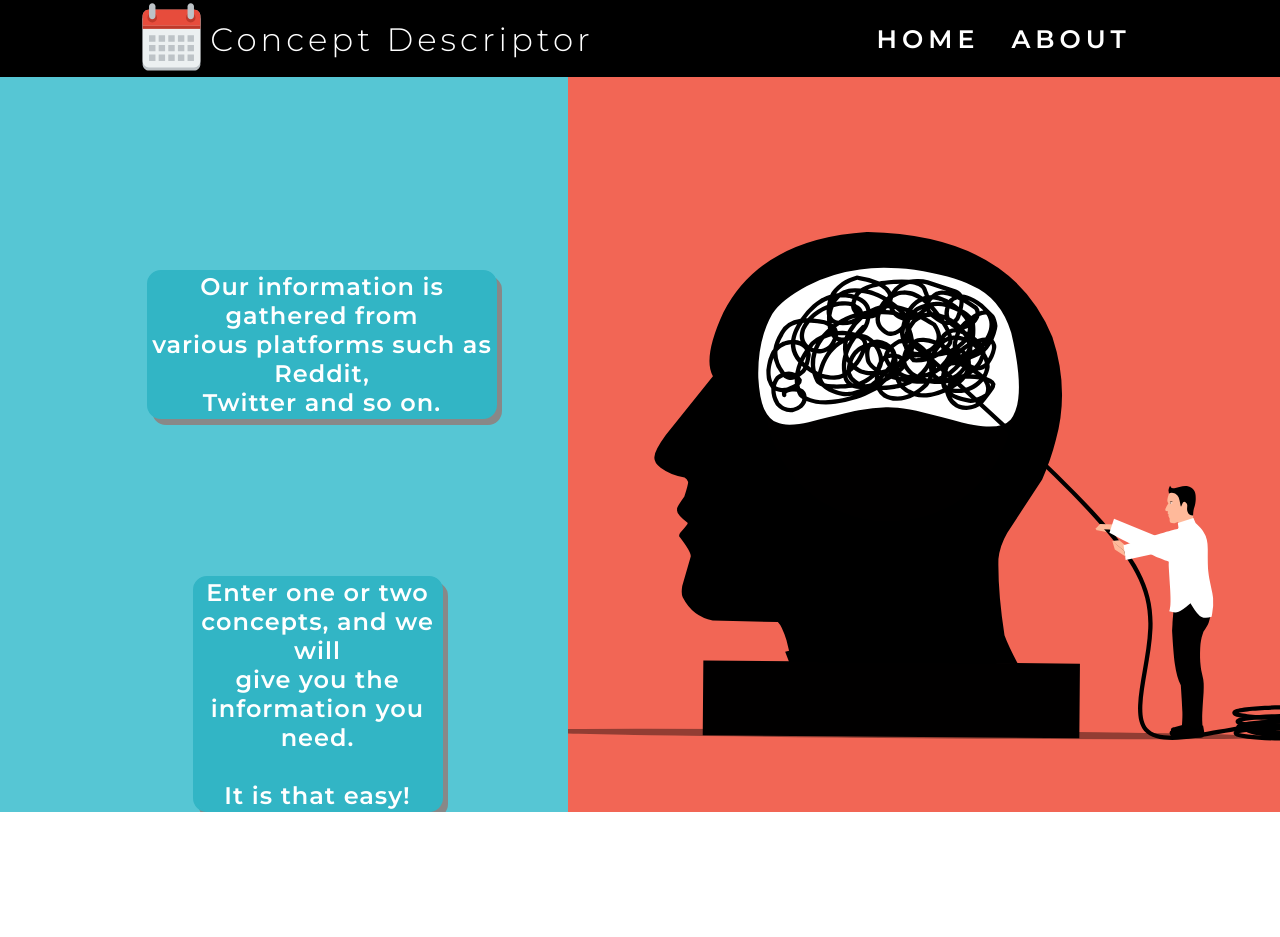
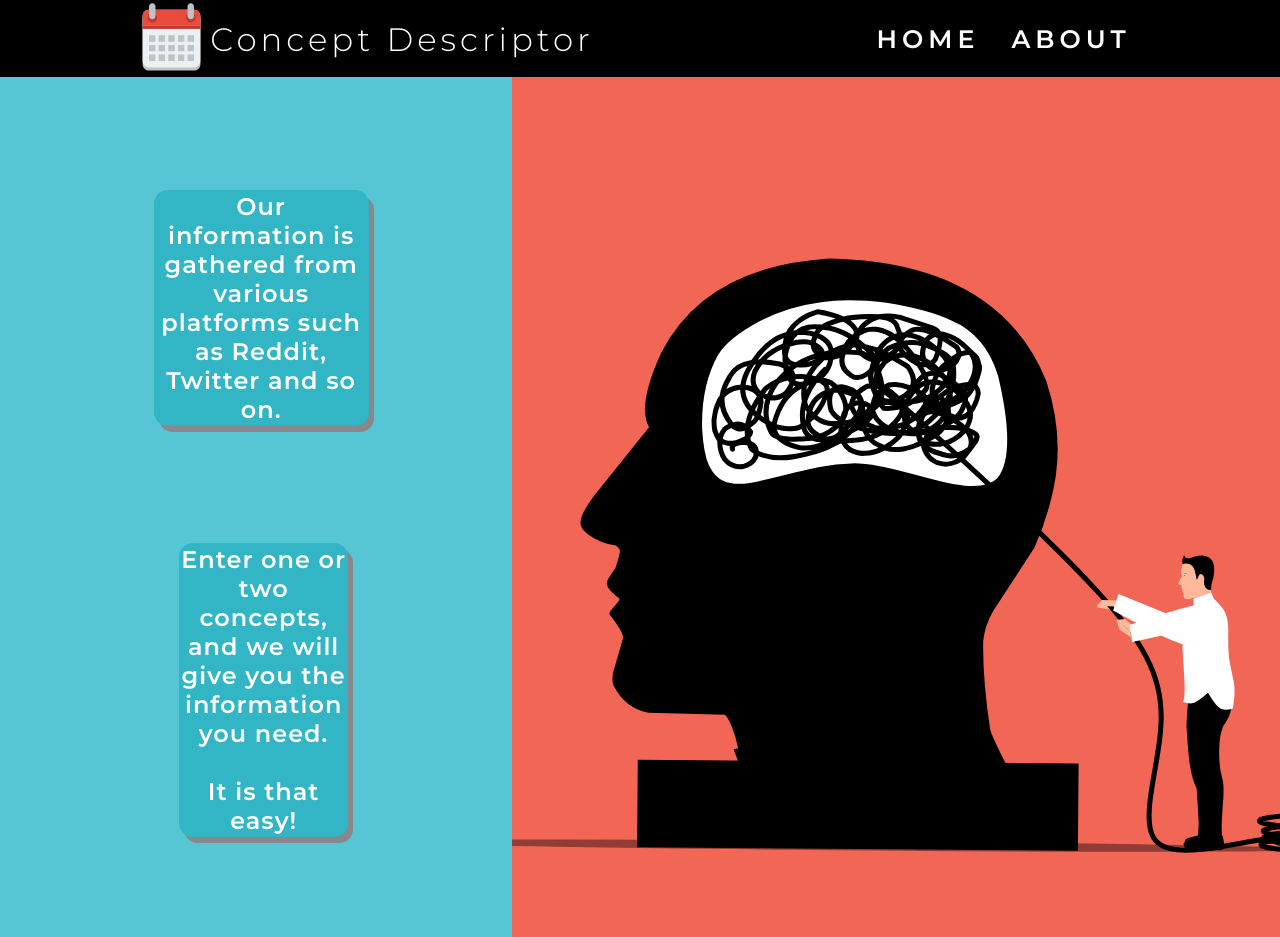
Before and after one commit to teodorabreahna/IP-2022, a React (Create React App) app in the folder APIs/DemoFrontend/: page /about in a window 1280 px wide. Before the commit the page ends 812 px from the top, so only its background shows below. Built offline with nearby package versions, Linux system fonts and the light colour scheme; a web font is replaced by a local one.

Commit message:
Update aboutStyle.css

```diff
--- a/APIs/DemoFrontend/src/STYLES/aboutStyle.css
+++ b/APIs/DemoFrontend/src/STYLES/aboutStyle.css
@@ -1,45 +1,29 @@
-*{
-    margin: 0;
-    padding: 0;
-    box-sizing: border-box;
-}
-body{
-    height: 100%;
-}
-.section1{
-    background-color: #56C6D4;
-}
-.section2{
-    background-color: #56C6D4;
-    width: 100%;
-}
 .im-pr-about{
     background-color: #56C6D4;
     display: flex;
-    width:100%;
-    min-width:1000px;
-    height:auto;
-
+    width: 100%;
+    height: 100%;
+    overflow: hidden;
 }
 
 .im-pr-about img{
-    width: 70%;
-    min-width:50%;
-    object-fit:cover;
-    position: relative;
     float:right;
-    display: block;
-    margin-left: 17%;
+    width: 60%;
+    min-height: 860px;
+    object-fit: cover;
+
 }
-
+.info-about{
+    width: 40%;
+}
 .info-about h2{
-    width: 350px;
+    width: 42%;
     color: #FFFFFF;
     font-size: 150%;
-    margin-top: 55%;
+    margin-top: 22%;
     text-align: center;
     margin-right: 10%;
-    margin-left: 42%;
+    margin-left: 30%;
     letter-spacing: 1px;
     border: 2px solid #32B5C5;
     background: #32B5C5;
@@ -50,13 +34,13 @@ body{
 }
 
 .info-about h3{
-    width: 250px;
+    width: 33%;
     color: #FFFFFF;
     font-size: 150%;
-    margin-top: 45%;
+    margin-top: 23%;
     text-align: center;
     margin-right: 20%;
-    margin-left: 55%;
+    margin-left: 35%;
     letter-spacing: 1px;
     border: 2px solid #32B5C5;
     background: #32B5C5;
@@ -65,3 +49,18 @@ body{
     box-shadow: 5px 6px #888888;
     word-wrap: break-word;
 }
+@media screen and (max-width: 768px) {
+    body{
+        background-color: #56C6D4;
+    }
+    .im-pr-about img{
+        display: none;
+    }
+    .info-about{
+        display: flex;
+        width: 100%;
+        margin-left: 1em;
+        margin-right: 1em;
+        columns: 22px;
+    }
+}
```
